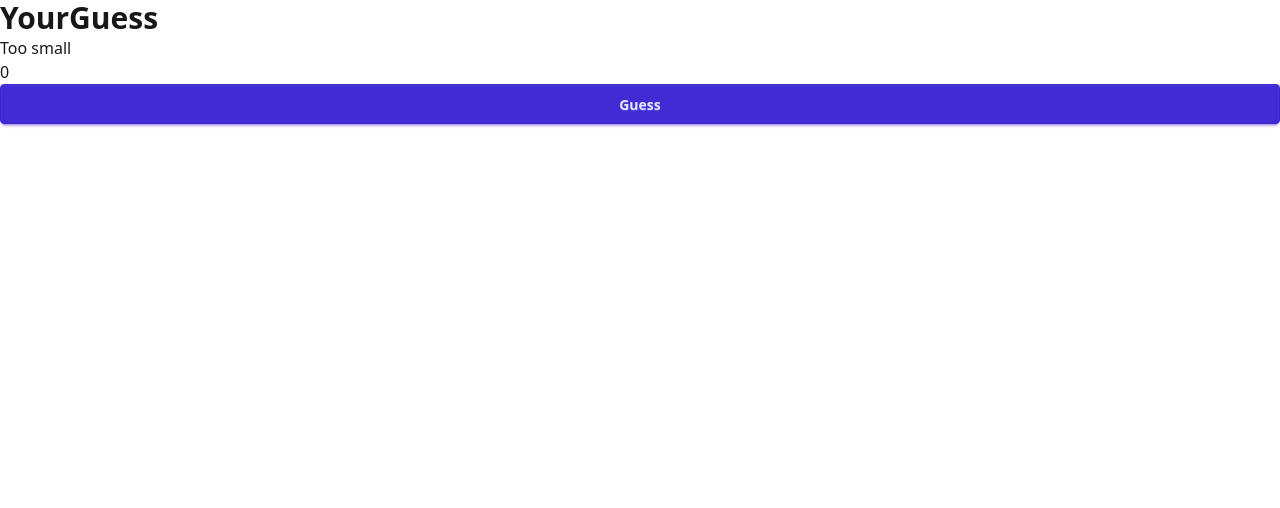
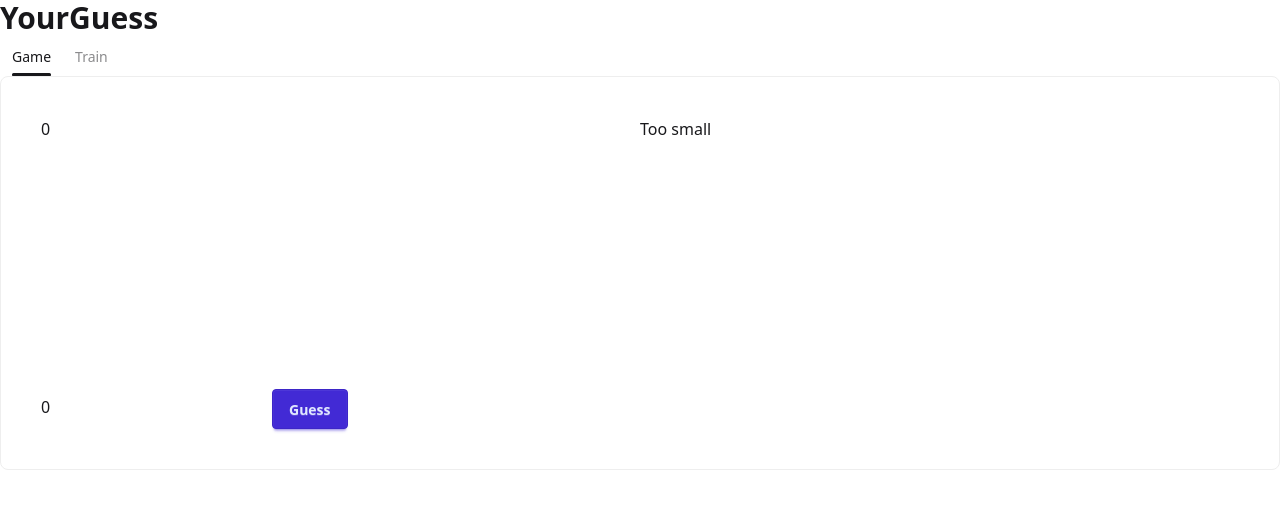
Before and after one commit to cloudblaze123/YourGuess, a Vue app: page / in a window 1280 px wide. Both pictures are taken after a click on the button "Guess". Shown: the top 508 px of the page. Built offline with nearby package versions, Linux system fonts and the light colour scheme; the HTML template or start-up script is replaced by a standard one.

Commit message:
新增【训练模型】页面，【主页】页面使用tab容器显示【游戏】页面和【训练】页面 新增【猜测历史】组件，显示本局游戏中猜数和相应结果的历史记录

```diff
--- a/src/App.vue
+++ b/src/App.vue
@@ -1,13 +1,5 @@
 <template>
-    <!-- <header>
-        <div class="wrapper">
-            <nav>
-                <RouterLink to="/">Home</RouterLink>
-                <RouterLink to="/about">About</RouterLink>
-            </nav>
-        </div>
-    </header> -->
-
+    <header class="text-3xl font-bold">YourGuess</header>
     <RouterView />
 </template>
 
--- /dev/null
+++ b/src/components/GuessHistory.vue
@@ -0,0 +1,34 @@
+<template>
+    <div>
+        <div v-for="_guess, index in guesses" class="flex">
+            <span class="grow-1 basis-0">{{ guesses[index] }}</span>
+            <span class="grow-1 basis-0">{{ resultMessages[index] }}</span>
+        </div>
+    </div>
+</template>
+
+
+<script setup lang="ts">
+import { ref, defineProps, computed } from 'vue'
+import { Result, getResultMessage } from '@/game/game'
+
+
+
+const props = defineProps({
+    guesses: {
+        type: Array<Number>,
+        required: true
+    },
+    results: {
+        type: Array<Result>,
+        required: true
+    }
+});
+
+
+const guesses = ref(props.guesses)
+const results = ref(props.results)
+
+const resultMessages = computed(() => results.value.map(result => getResultMessage(result)))
+
+</script>
--- /dev/null
+++ b/src/views/GameView.vue
@@ -0,0 +1,38 @@
+<template>
+    <div class="flex flex-col">
+        <GuessHistory :guesses="guessHistory" :results="resultHistory" class="h-64 overflow-auto mb-4" />
+        <form @submit.prevent="handleGuess">
+            <input type="number" v-model="guess">
+            <button class="btn btn-primary">Guess</button>
+        </form>
+    </div>
+</template>
+
+
+<script setup lang="ts">
+import { ref } from 'vue'
+import GuessHistory from '@/components/GuessHistory.vue';
+
+import { Result, Game } from '@/game/game'
+
+
+const game = new Game()
+game.initGame()
+
+
+const result = ref(Result.CORRECT)
+
+const guess = ref(0)
+
+const guessHistory = ref<number[]>([])
+const resultHistory = ref<Result[]>([])
+
+
+function handleGuess() {
+    result.value = game.guess(guess.value)
+
+    guessHistory.value.push(guess.value)
+    resultHistory.value.push(result.value)
+}
+
+</script>
--- a/src/views/HomeView.vue
+++ b/src/views/HomeView.vue
@@ -1,31 +1,20 @@
 <template>
-    <header class="text-3xl font-bold">YourGuess</header>
-    <main class="flex flex-col">
-        <div>{{ resultMessage }}</div>
-        <input type="number" v-model="guess">
-        <button class="btn btn-primary" @click="handleGuess">Guess</button>
-    </main>
+    <!-- name of each tab group should be unique -->
+    <div class="tabs tabs-border">
+        <input type="radio" name="my_tabs_2" class="tab" aria-label="Game" checked="checked"/>
+        <div class="tab-content border-base-300 bg-base-100 p-10">
+            <GameView />
+        </div>
+
+        <input type="radio" name="my_tabs_2" class="tab" aria-label="Train" />
+        <div class="tab-content border-base-300 bg-base-100 p-10">
+            <TrainView />
+        </div>
+    </div>
 </template>
 
 
 <script setup lang="ts">
-import { ref, computed } from 'vue'
-import { getResultMessage } from '@/game/game'
-import { Result, Game } from '@/game/game'
-
-
-const game = new Game()
-game.initGame()
-
-
-const result = ref(Result.CORRECT)
-const resultMessage = computed(() => getResultMessage(Number(result.value)))
-
-const guess = ref(0)
-
-
-function handleGuess() {
-    result.value = game.guess(guess.value)
-}
-
+import GameView from './GameView.vue';
+import TrainView from './TrainView.vue';
 </script>
--- /dev/null
+++ b/src/views/TrainView.vue
@@ -0,0 +1,9 @@
+<template>
+    <div>训练模型</div>
+    <button class="btn btn-primary">应用到游戏中</button>
+</template>
+
+
+<script setup lang="ts">
+
+</script>
```
